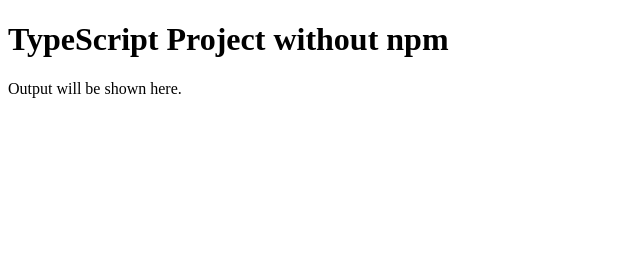
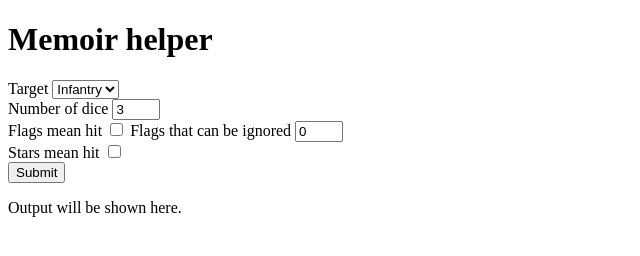
Before and after one commit to xpmatteo/memoir-helper, a plain HTML site: page index.html in a window 1280 px wide. Shown: the whole page, without its empty margins (0-640 px from the left). Drawn offline with Linux system fonts and the light colour scheme.

Commit message:
Completed form with persistent values

```diff
--- a/index.html
+++ b/index.html
@@ -4,11 +4,54 @@
     <meta charset="UTF-8" />
     <meta name="viewport" content="width=device-width, initial-scale=1.0" />
     <title>Simple TypeScript Project</title>
+    <script>
+        document.addEventListener("DOMContentLoaded", () => {
+            const params = new URLSearchParams(window.location.search);
+
+            ["target", "numDice", "flagsThatCanBeIgnored"].forEach(function (element) {
+                const target = params.get(element);
+                if (target) {
+                    document.getElementById(element).value = target;
+                }
+            });
+
+            ["flagsMeanHit", "starsMeanHit"].forEach(function (element) {
+                if (params.get(element) === "on") {
+                    const target = params.get(element);
+                    if (target) {
+                        document.getElementById(element).checked = true;
+                    }
+                }
+            });
+        });
+    </script>
 </head>
 <body>
-    <h1>TypeScript Project without npm</h1>
+    <h1>Memoir helper</h1>
+    <form action="." >
+        <label for="target">Target</label>
+        <select id="target" name="target">
+            <option>Infantry</option>
+            <option>Armor</option>
+            <option>Artillery</option>
+        </select>
+        <br>
+        <label for="numDice">Number of dice</label>
+        <input id="numDice" name="numDice" type="number" min="1" max="5" value="3">
+        <br>
+        <label for="flagsMeanHit">Flags mean hit</label>
+        <input id="flagsMeanHit" name="flagsMeanHit" type="checkbox">
+        <label for="flagsThatCanBeIgnored">Flags that can be ignored</label>
+        <input id="flagsThatCanBeIgnored" name="flagsThatCanBeIgnored" type="number" min="0" max="9" value="0">
+        <br>
+        <label for="starsMeanHit">Stars mean hit</label>
+        <input id="starsMeanHit" name="starsMeanHit" type="checkbox">
+        <br>
+        <input type="submit">
+    </form>
+
     <p id="output">Output will be shown here.</p>
 
-    <script type="module" src="memoir.js"></script>
+<!--    <script type="module" src="memoir.js"></script>-->
 </body>
 </html>
```
